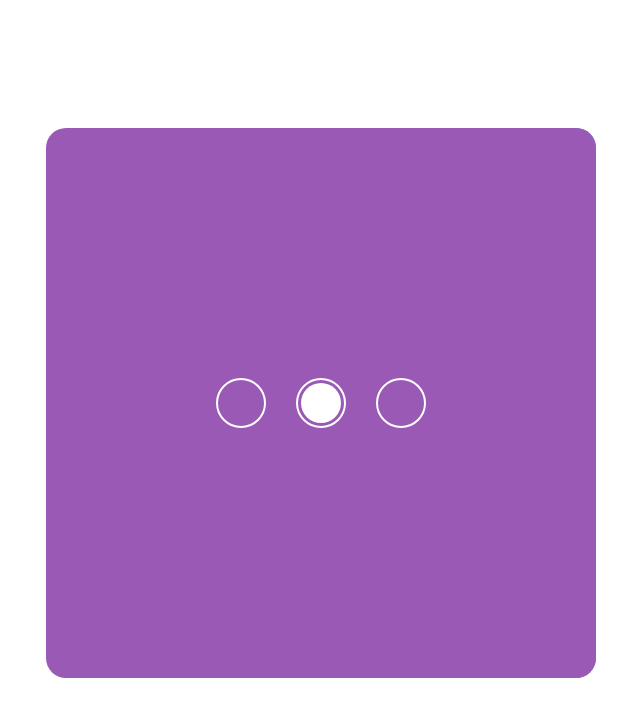
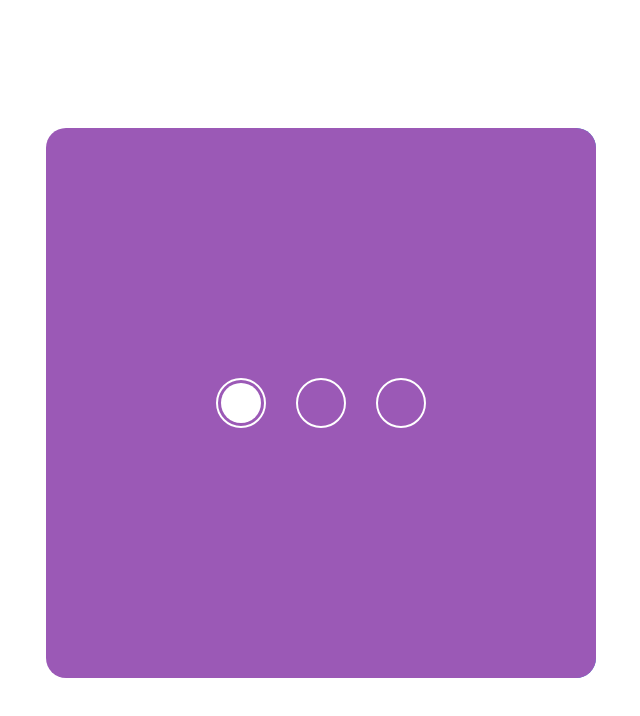
Before and after one commit to nikitor141/bootstrap, a plain HTML site: page index.html in a window 1280 px wide. Shown: the whole page, without its empty margins (319-959 px from the left). Drawn offline with nearby package versions, Linux system fonts and the light colour scheme.

Commit message:
Update main.css

```diff
--- a/main.css
+++ b/main.css
@@ -44,6 +44,7 @@ label {
   transition: 0.8s;
   border-radius: 50%;
   position: absolute;
+  transform: translate(-80px);
 }
 input{
   display: none;
```
